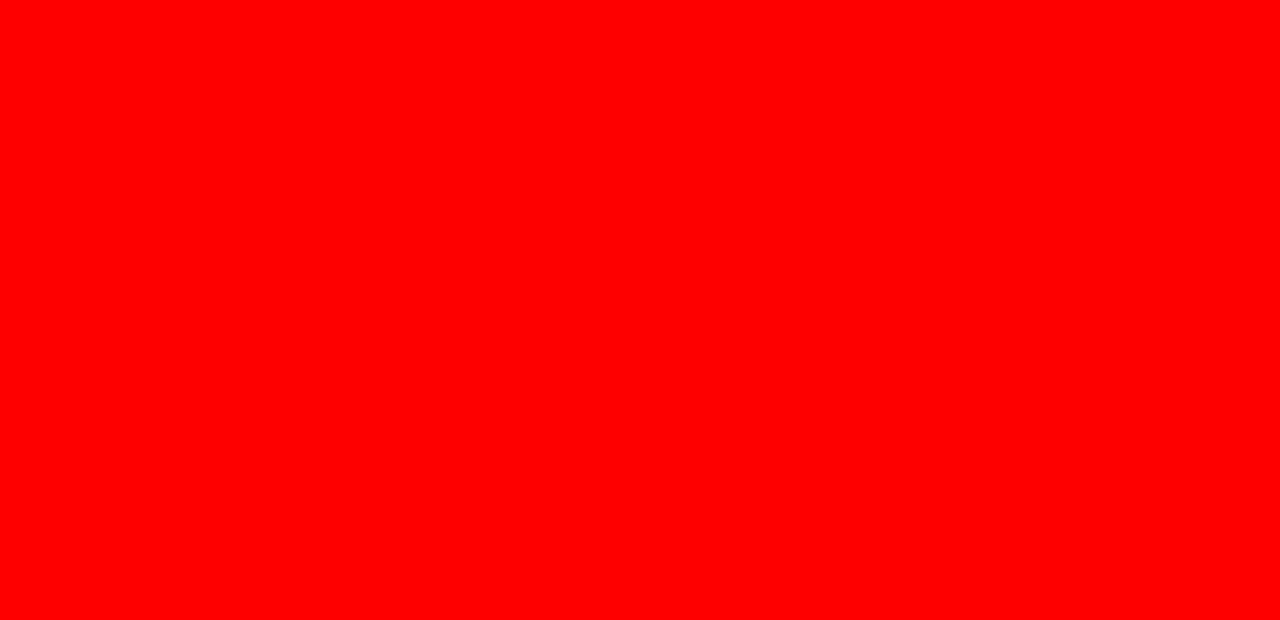
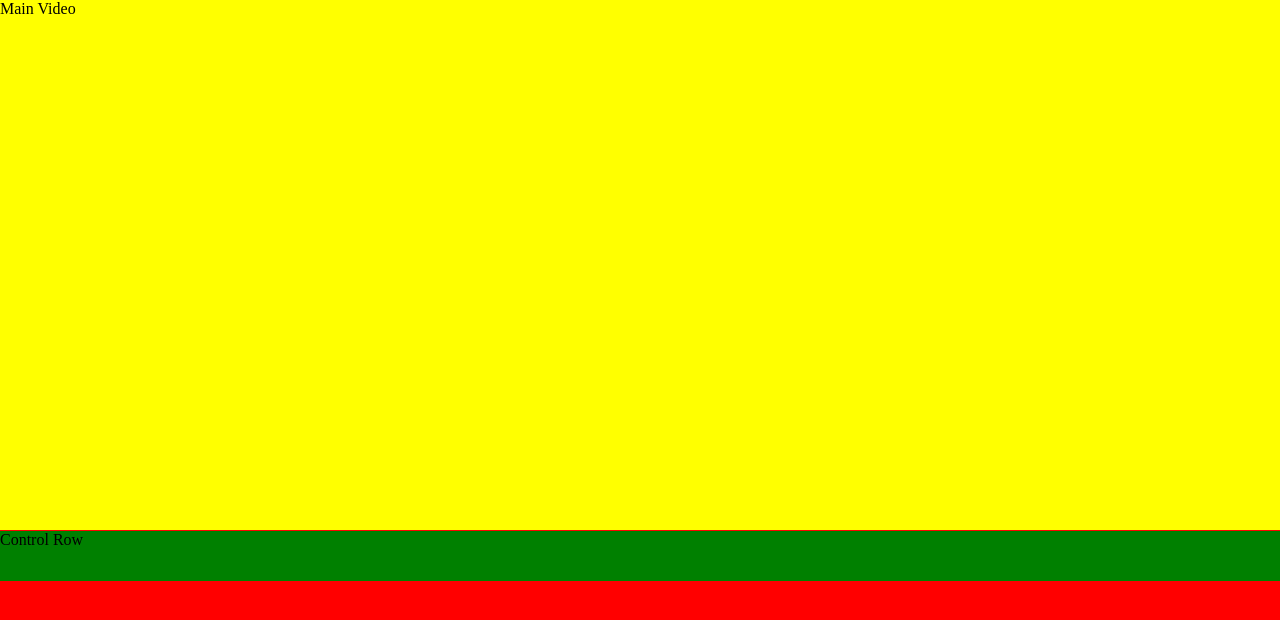
Before and after one commit to Portel-tech/WEB, a plain HTML site: page index.html in a window 1280 px wide. Drawn offline with Linux system fonts and the light colour scheme.

Commit message:
added media queries

```diff
--- a/index.html
+++ b/index.html
@@ -7,14 +7,12 @@
     <title>Portel</title>
 </head>
 <body>
-    <div class="container">
-        <div class="main_video">
 
-        </div>
-        <div class="controls">
+    <div class="wrapper">
+        <div class="main_video">Main Video</div>
+        <div class="control-row">Control Row</div>
 
-        </div>
-    </div>
+      </div>
 
 </body>
 </html>
--- a/styles/style.css
+++ b/styles/style.css
@@ -6,20 +6,55 @@ html {
   }
 
   body{
-    background-color:red;
+      background-color: red;
+      margin: 0px;
   }
 
-.container{
-    display: grid;
-    background-color: blue;
+  /* Mobile First */
+  .wrapper{
+      display: block;
   }
 
-.controls{
-    grid-area: controls;
+/* Small devices (tablets, 768px and up) */
+@media (min-width: 550px){
+    .wrapper {
+        display: grid;
+        grid-template-rows: 530px 50px;
+        grid-gap: 1px;
+        grid-auto-rows: minmax(100px, auto);
+      }
+      .main_video {
+        grid-column: 1;
+        grid-row: 1;
         background-color: yellow;
       }
-
-.main_video{
-    grid-area: main_video;
+      .control-row {
+        grid-column: 1;
+        grid-row: 2;
         background-color: green;
       }
+
+}
+
+/* Large devices (large desktops, 1200px and up) */
+@media (min-width: 850px){
+    @media (min-width: 550px){
+        .wrapper {
+            display: grid;
+            grid-template-rows: 530px 50px;
+            grid-gap: 1px;
+            grid-auto-rows: minmax(100px, auto);
+          }
+          .main_video {
+            grid-column: 1;
+            grid-row: 1;
+            background-color: yellow;
+          }
+          .control-row {
+            grid-column: 1;
+            grid-row: 2;
+            background-color: green;
+          }
+
+    }
+}
```
Lines whose indentation alone changed are shown as unchanged.
